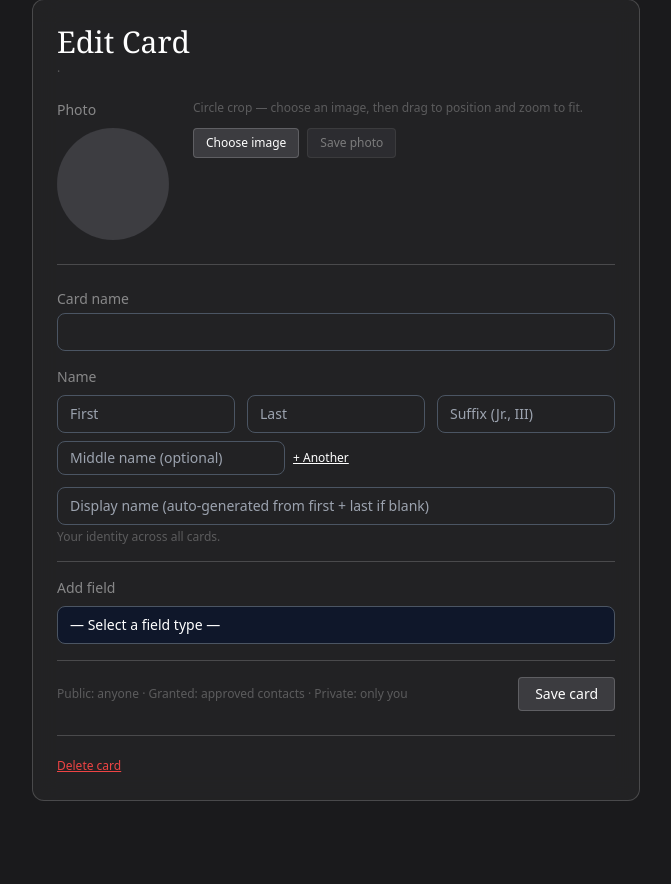
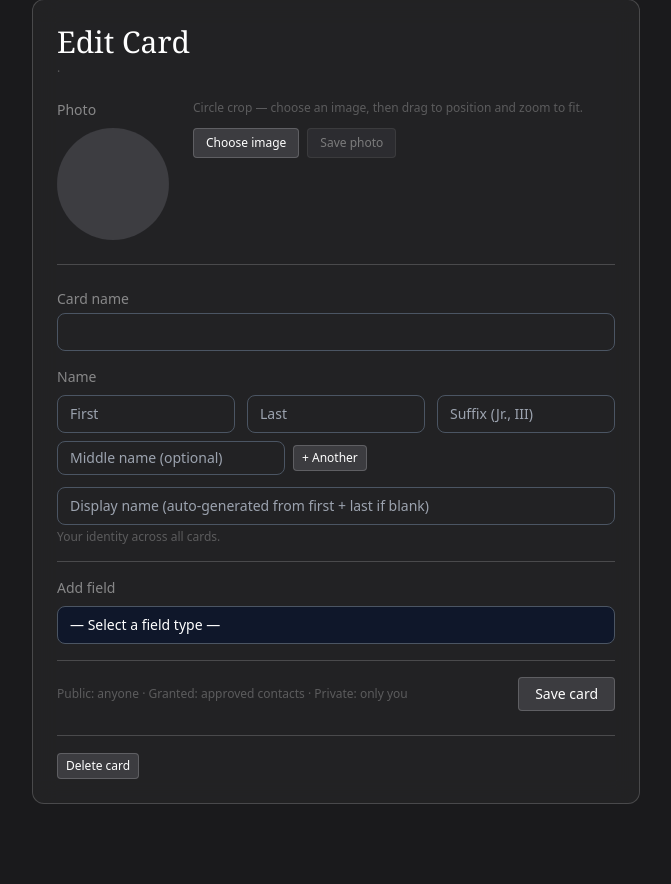
Before and after one commit to jasonlnheath/relmgr, a FastAPI app: template templates/card_editor.html in a window 1280 px wide. Shown: the part 109-993 px from the top of the page, without its empty margins (304-975 px from the left). Before the commit the page ends 910 px from the top, so only its background shows below. Run offline with FastAPI, Linux system fonts and the light colour scheme; the template is opened without the code that fills it, so the values that code supplies are empty; some libraries are stand-ins or nearby versions; some web fonts are replaced.

Commit message:
fix: replace blue wl-link buttons with standard grey button classes
Captain's pre-merge review: three buttons rendered blue via wl-link
class (browser default blue underline). Changed to standard grey:

- '+ Another' (middle name add) → wl-btn-ink
- '+ Add' buttons (scoped type add rows) → wl-btn-ink
- 'Delete card' button → wl-btn-deny (grey, not red)

All buttons now use the app's slate-gray palette per captain ruling.

```diff
--- a/templates/card_editor.html
+++ b/templates/card_editor.html
@@ -259,7 +259,7 @@
                            class="border border-gray-600 rounded-lg px-3 py-1.5 text-sm bg-transparent wl-text focus:border-[#E8E8E8] focus:ring-1 focus:ring-[#E8E8E8] middle-name-input">
                     {% endfor %}
                     <button type="button" id="add-middle-btn"
-                            class="wl-link text-xs">+ Another</button>
+                            class="wl-btn-ink px-2 py-1 rounded text-xs">+ Another</button>
                 </div>
                 {# Display name with auto hint #}
                 <div class="mt-3">
@@ -292,7 +292,7 @@
                         {% endif %}
                     </div>
                     {% if t in multi_types %}
-                    <button type="button" class="wl-link text-xs mt-1"
+                    <button type="button" class="wl-btn-ink px-2 py-1 rounded text-xs mt-1"
                             onclick="addFieldRow('{{ t }}')">+ Add {{ labels[t]|lower }}</button>
                     <template data-newrow="{{ t }}">
                         {{ empty_row(t, sublabel) }}
@@ -331,7 +331,7 @@
         {# ============ Danger zone: delete card (two-step confirm) ============ #}
         <div class="mt-6 pt-4" style="border-top: 1px solid var(--wl-glass-border);">
             <button type="button" id="delete-card-btn" onclick="showDeleteCard()"
-                    class="wl-link text-xs" style="color: var(--wl-danger);">
+                    class="wl-btn-deny px-2 py-1 rounded text-xs">
                 Delete card
             </button>
             <form id="delete-card-form" method="POST"
```
